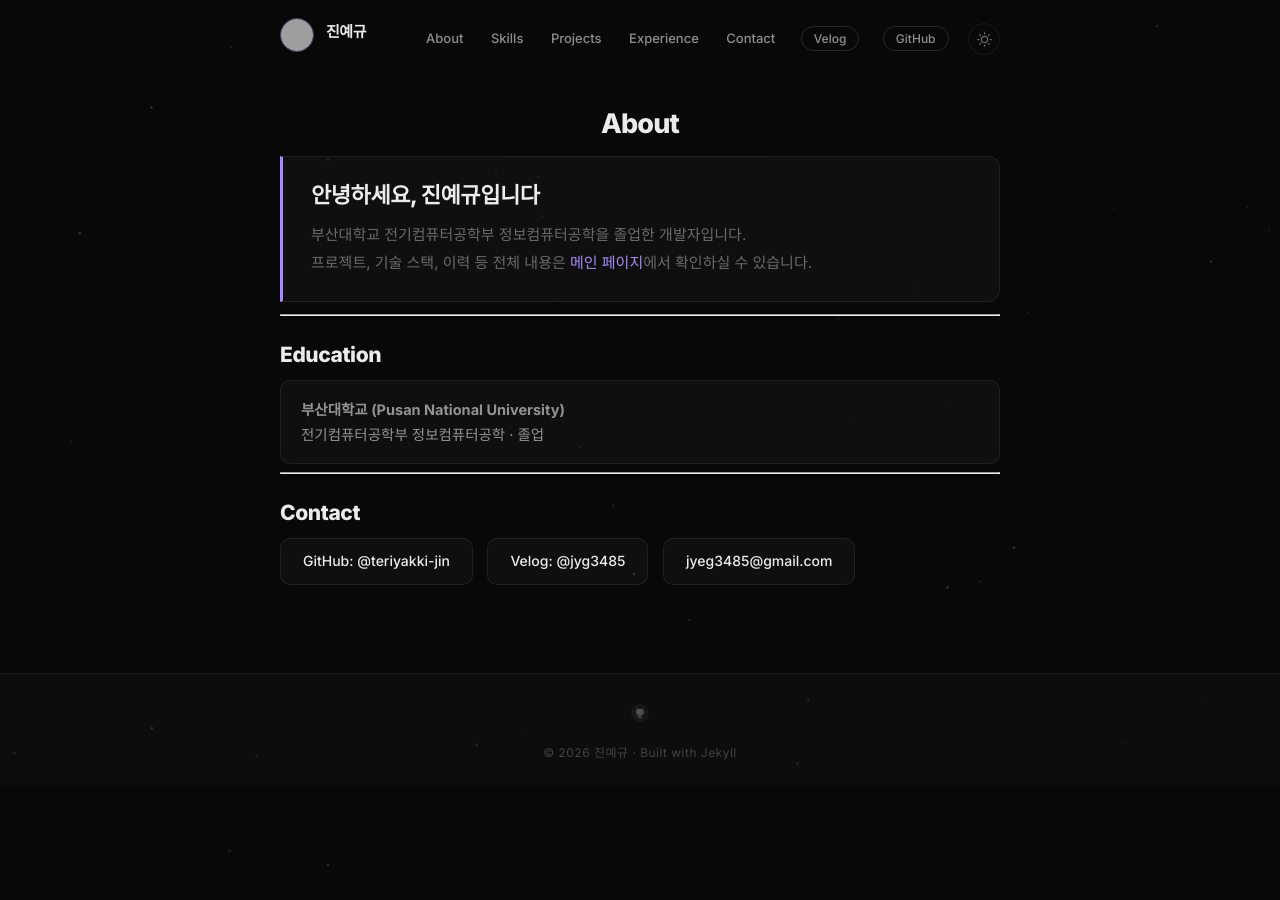
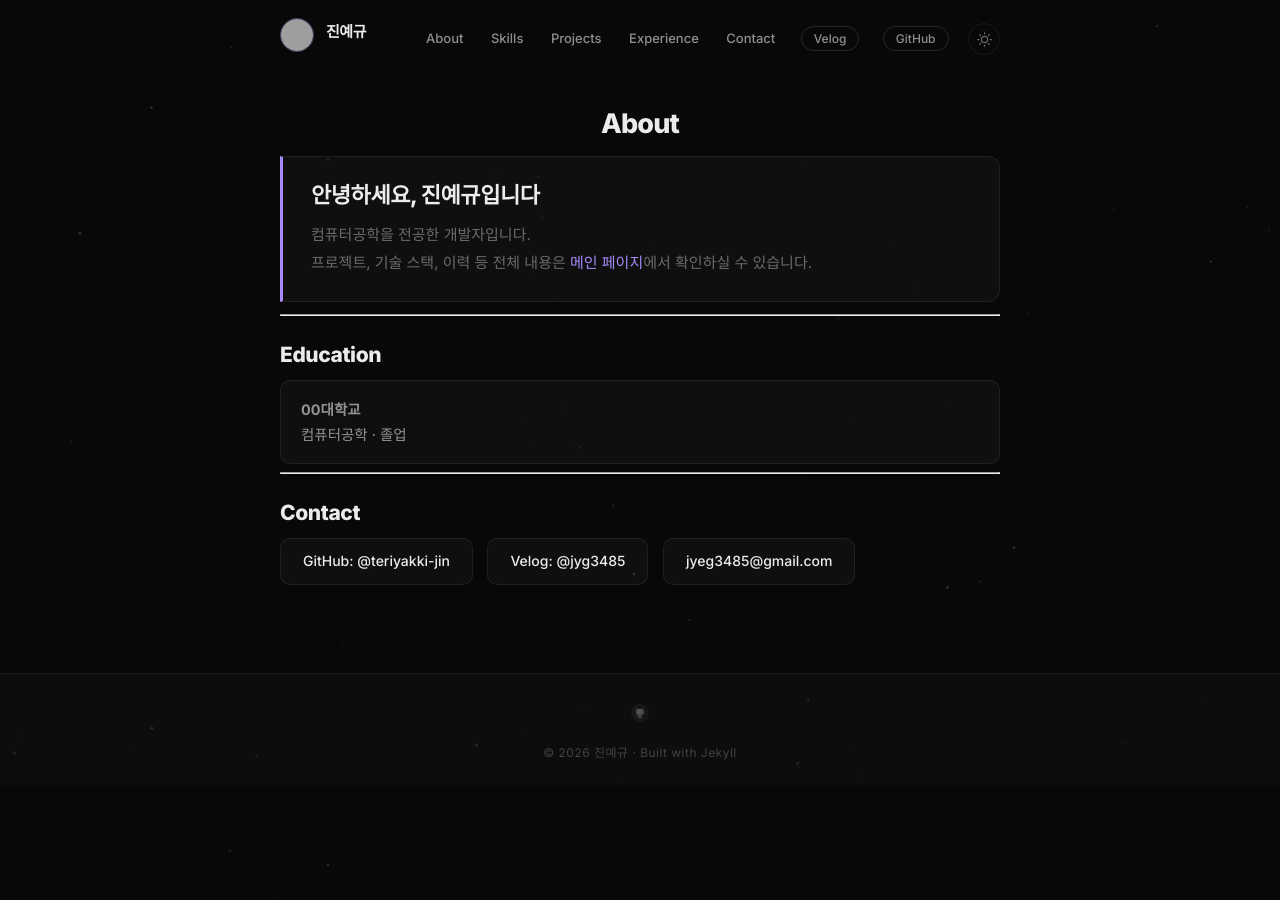
Before and after one commit to teriyakki-jin/teriyakki-jin.github.io, a Jekyll site: the page built from about.md, in a window 1280 px wide. Built offline with Jekyll 4.4.1, drawn with Linux system fonts in a browser that asks for light colours; some web fonts are replaced; grey boxes are pictures that could not be loaded.

Commit message:
chore: remove university name from config and about page

```diff
--- a/_config.yml
+++ b/_config.yml
@@ -6,7 +6,7 @@
 name: 진예규
 
 # Short bio or description (displayed in the header)
-description: "부산대 CS · AI & Full-Stack Developer"
+description: "CS · AI & Full-Stack Developer"
 
 # URL of your avatar or profile pic (you could use your GitHub profile pic)
 avatar: https://github.com/teriyakki-jin.png
--- a/about.md
+++ b/about.md
@@ -7,7 +7,7 @@ permalink: /about/
 <div class="about-intro">
   <h2>안녕하세요, 진예규입니다</h2>
   <p>
-    부산대학교 전기컴퓨터공학부 정보컴퓨터공학을 졸업한 개발자입니다.<br>
+    컴퓨터공학을 전공한 개발자입니다.<br>
     프로젝트, 기술 스택, 이력 등 전체 내용은 <a href="/">메인 페이지</a>에서 확인하실 수 있습니다.
   </p>
 </div>
@@ -17,8 +17,8 @@ permalink: /about/
 ## Education
 
 <div class="edu-item">
-  <strong>부산대학교 (Pusan National University)</strong><br>
-  전기컴퓨터공학부 정보컴퓨터공학 · 졸업
+  <strong>00대학교</strong><br>
+  컴퓨터공학 · 졸업
 </div>
 
 ---
```
